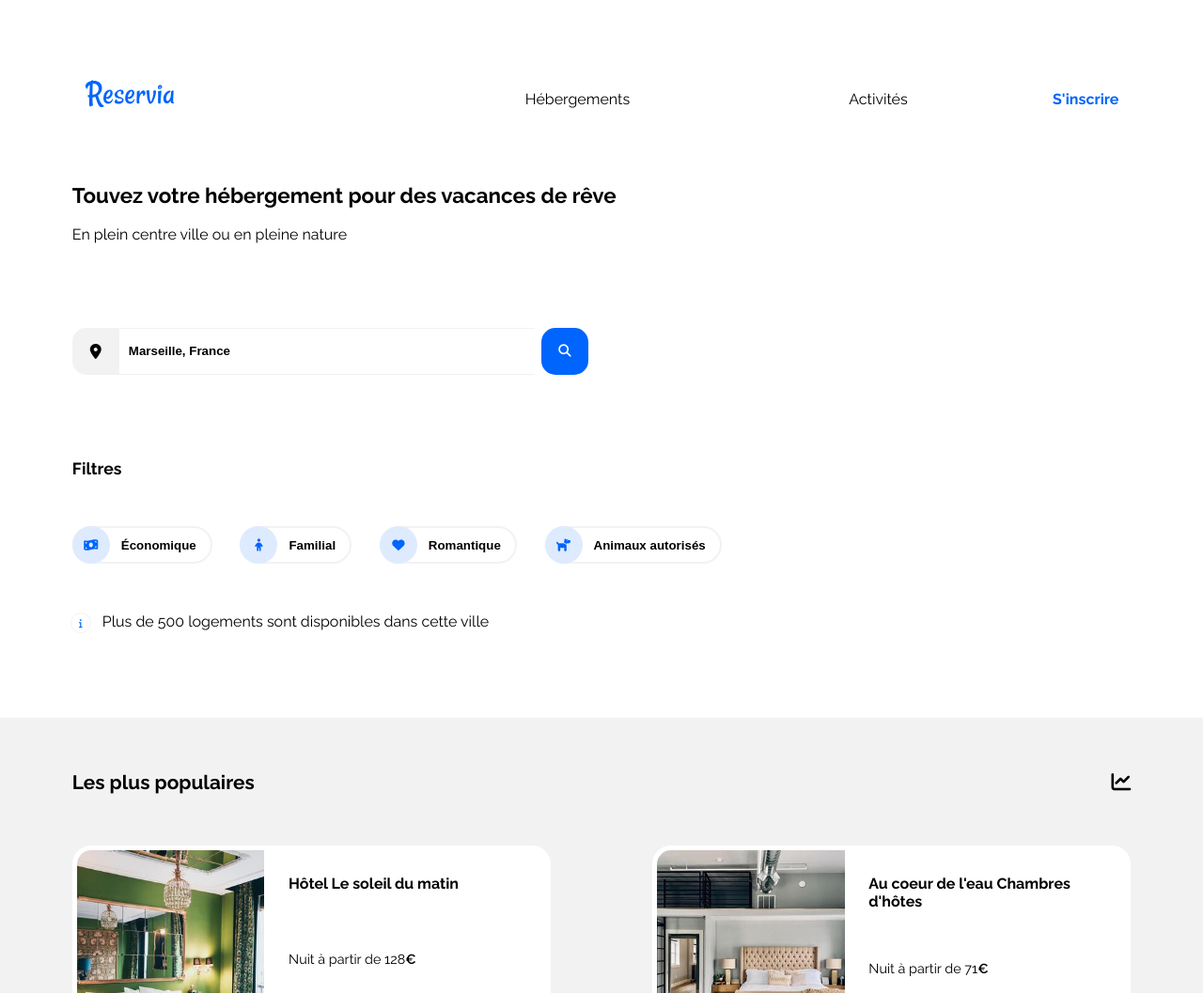
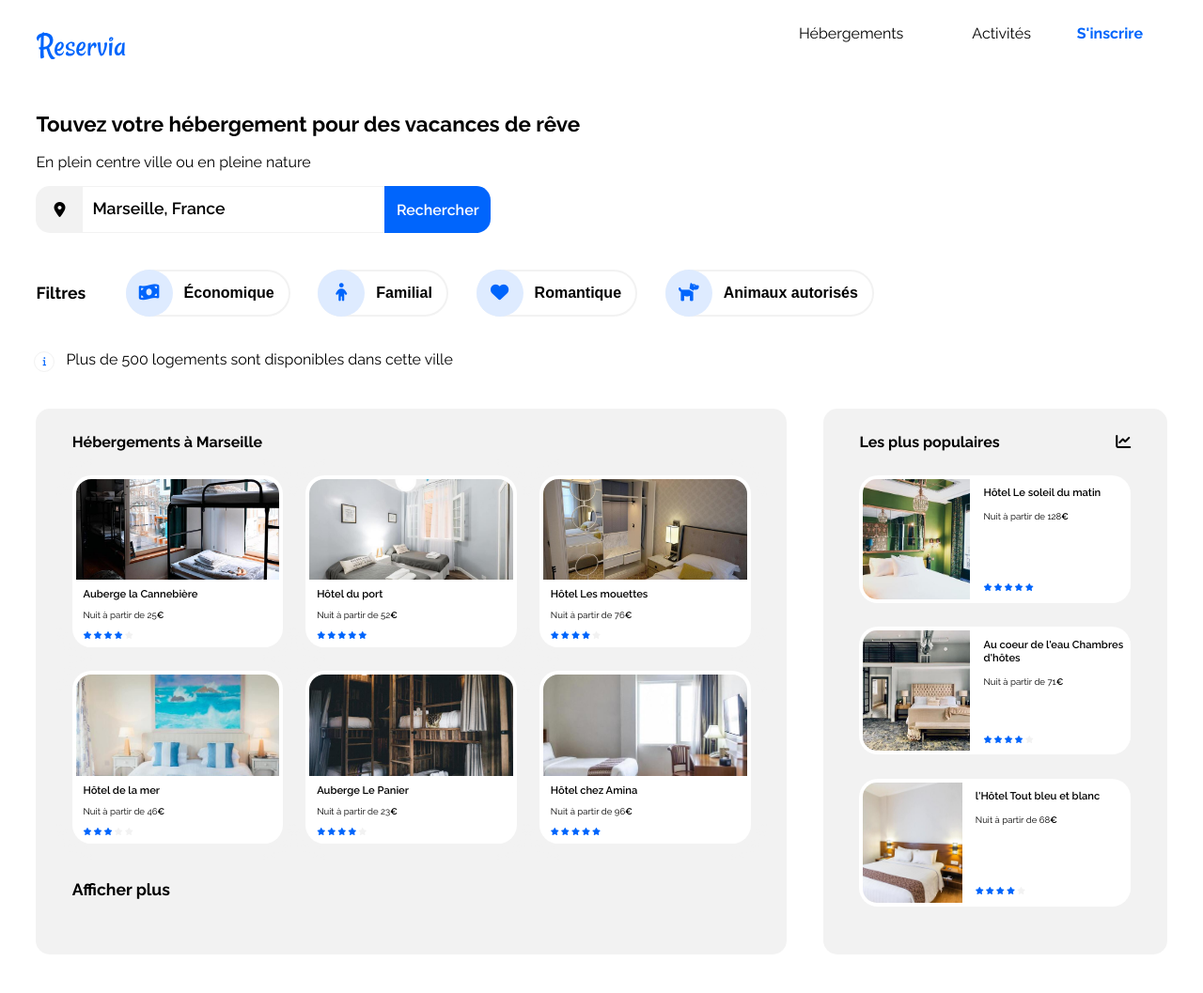
Before and after one commit to davidguerradsc/DavidGuerraDaSilvaCravo_2_23032021, a plain HTML site: page index.html in a window 1280 px wide. Shown: the top 1057 px of the page at 94% size. Drawn offline with Linux system fonts and the light colour scheme.

Commit message:
responsive - desktop
Add desktop size version

```diff
--- /dev/null
+++ b/Assets/css/large-style.css
@@ -0,0 +1,254 @@
+.end-section {
+   padding-bottom: 3vw;
+}
+
+.card-title, .card-title-activite, .card-title-hebergement {
+    font-size: 0.7rem;
+    font-weight: 600;
+}
+
+/****** Header - start ******/
+
+header {
+    padding-bottom: 2vw;
+}
+
+.logo {
+    margin-top: 2vw;
+    margin-left: 3vw;
+}
+
+.menu {
+    top: 0;
+    position: absolute;
+}
+
+nav {
+    width: 25%;
+    margin-right: 0;
+}
+
+.list_menu {
+    margin: 0;
+    align-items: center;
+}
+
+.list_menu li {
+    padding-top: 2vw;
+}
+
+.list_menu li:hover {
+    border-bottom: none;
+    border-top: 2px solid var(--color-primary);
+    padding-top: 19px;
+}
+
+.inscription {
+    margin: 0;
+}
+
+.inscription a {
+    margin-right: 5vw;
+    padding-top: 2vw;
+}
+
+.padding {
+    padding-left: 3vw;
+    padding-right: 3vw;
+}
+
+/****** Header - end ******/
+
+/****** Recherche - start ******/
+
+.champ-recherche {
+    margin-top: 0;
+}
+
+.input-recherche {
+    width: 50%;
+}
+
+.input-recherche::placeholder {
+    font-size: 1.1rem;
+    font-weight: 600;
+}
+
+.button-search {
+    display: unset;
+    border: none;
+    background: var(--color-primary);
+    color: white;
+    font-weight: 600;
+    padding: 0 1vw;
+    border-radius: 0 var(--border-radius-search) var(--border-radius-search) 0;
+    font-size: 1rem;
+}
+
+.icon-search {
+    display: none;
+}
+
+/****** Recherche - end ******/
+
+/****** Filtres - start ******/
+
+.filtres h3 {
+    display: inline-flex;
+    padding-right: 3vw;
+}
+
+.bouton-filtre {
+    margin-bottom: 2vw;
+}
+
+.filtre-value {
+    height: 46px;
+    font-size: 1rem;
+}
+
+.icon-filtre {
+    height: 50px;
+    width: 50px;
+    font-size: 1.2rem;
+}
+
+
+/****** Filtres - end ******/
+
+/****** section des hebergements - start ******/
+
+.global-hebergement {
+    display: flex;
+    flex-direction: row-reverse;
+    justify-content: space-between;
+    padding-left: 3vw;
+    padding-right: 3vw;
+}
+
+.populaires, .hebergement {
+    border-radius: var(--border-radius-search);
+}
+
+.card-populaire, .card-hebergement {
+    margin: 1vw 0;
+    border: 4px solid white;
+}
+
+.titre {
+    padding-top: 1vw;
+}
+
+.titre i, .titre h2 {
+    font-size: 1rem;
+}
+
+/****** section des hebergements - end ******/
+
+/****** Populaires - start ******/
+
+.populaires {
+    width: 24%;
+}
+
+.card-populaire {
+    height: 10vw;
+    border-right: none;
+}
+
+.info-populaire {
+    padding: .6vw;
+    padding-left: 1.1vw;
+}
+
+.card-content{
+    margin-bottom: 0.7vw;
+}
+
+.card-content {
+    font-size: 0.6rem;
+    margin: 0;
+}
+
+.card-title {
+    margin-bottom: 1vw;
+}
+
+/****** Populaires - end ******/
+
+/****** Hébergement - start ******/
+
+.hebergement {
+    width: 60%;
+    background: var(--background-color);
+}
+
+.card-hebergement {
+    width: 30%;
+    height: 14vw;
+    border-bottom: none;
+}
+
+.info-hebergement {
+    height: 100%;
+    padding: .6vw;
+}
+
+.card-content-hebergement {
+    font-size: 0.6rem;
+    padding-top: 0;
+    padding-bottom: 0;
+}
+
+.card-rate {
+    font-size: 0.5rem;
+}
+
+.plus-hebergement {
+    margin-top: 2vw;
+}
+
+/****** Hébergement - end ******/
+
+/****** Activités - start ******/
+
+.card-activite {
+    margin-top: 0;
+    width: auto;
+    height: -webkit-fill-available;
+}
+
+.card-activite-2 {
+    height: 45%;
+}
+
+.block-cards-activite {
+    display: flex;
+    justify-content: space-between;
+    width: 48%;
+    height: 30vw;
+}
+
+.sous-block-cards-activite {
+    width: 46%;
+    display: flex;
+    flex-direction: column;
+    justify-content: space-between;
+}
+
+
+
+/****** Activités - end ******/
+
+/****** Footer - start ******/
+
+footer {
+    justify-content: space-between;
+}
+
+.liens-footer {
+    width: 33%;
+}
+
+
+/****** Footer - end ******/
--- a/Assets/css/medium-style.css
+++ b/Assets/css/medium-style.css
@@ -80,6 +80,10 @@ nav {
 
 /***** Hebergement - start *****/
 
+.global-hebergement {
+    padding: 0;
+}
+
 .card-hebergement {
     width: 39vw;
     height: 35vw;
--- a/Assets/css/style.css
+++ b/Assets/css/style.css
@@ -5,15 +5,18 @@
     --border-radius-search: 15px;
 }
 
-.padding-6 {
+.padding {
     padding-left: 6vw;
     padding-right: 6vw;
 }
 
 body {
     margin: 0;
+    color: black;
+}
+
+body,.input-recherche::placeholder, .button-search {
     font-family: "Raleway", sans-serif;
-    color: black;
 }
 
 .card-title, .card-title-activite, .card-title-hebergement {
@@ -89,6 +92,10 @@ header {
 
 /***** Recherche - start *****/
 
+.button-search {
+    display: none;
+}
+
 .accroche {
     font-size: 1.4rem;
 }
@@ -123,6 +130,7 @@ header {
 .input-recherche::placeholder {
     color: black;
     font-weight: bold;
+    font-family: "Raleway", sans-serif;
 }
 
 .icon-search {
--- a/index.html
+++ b/index.html
@@ -26,6 +26,11 @@
             rel="stylesheet"
             media="screen and (min-width: 768px)"
             href="./Assets/css/medium-style.css"
+        />
+        <link
+            rel="stylesheet"
+            media="screen and (min-width: 1024px)"
+            href="./Assets/css/large-style.css"
         />
 
         <title>Réservia</title>
@@ -57,8 +62,8 @@
         </header>
         <main>
             <!-- Start Section - Recherche -->
-            <section class="recherche padding-6 end-section">
-                <h1 class="hidden" >réservia</h1>
+            <section class="recherche padding end-section">
+                <h1 class="hidden">réservia</h1>
                 <h2 class="accroche">
                     Touvez votre hébergement pour des vacances de rêve
                 </h2>
@@ -77,13 +82,14 @@
                     <button class="icon-search">
                         <i class="fas fa-search"></i>
                     </button>
+                    <button class="button-search">Rechercher</button>
                 </div>
             </section>
 
             <!-- End Section - Recherche -->
 
             <!-- Start Section - Filtres -->
-            <section class="filtres padding-6 end-section">
+            <section class="filtres padding end-section">
                 <h3>Filtres</h3>
 
                 <button class="bouton-filtre">
@@ -135,9 +141,9 @@
 
             <!-- End Section - Filtres -->
 
+            <section class="global-hebergement end-section">
                 <!-- Start Section - Les plus populaires -->
-
-            <section class="populaires padding-6 end-section">
+                <aside class="populaires padding end-section">
                     <div class="titre">
                         <h2>Les plus populaires</h2>
                         <i class="fas fa-chart-line"></i>
@@ -153,13 +159,18 @@
                             />
                             <!-- </figure> -->
                             <div class="info-populaire">
-                            <h3 class="card-title">Hôtel Le soleil du matin</h3>
+                                <div>
+                                    <h3 class="card-title">
+                                        Hôtel Le soleil du matin
+                                    </h3>
 
                                     <p class="card-content">
-                                Nuit à partir de 128<span class="symbole-euro"
+                                        Nuit à partir de 128<span
+                                            class="symbole-euro"
                                             >€</span
                                         >
                                     </p>
+                                </div>
 
                                 <div class="card-rate">
                                     <i class="fas fa-star"></i>
@@ -180,13 +191,18 @@
                             />
                             <!-- </figure> -->
                             <div class="info-populaire">
-                            <h3 class="card-title">Au coeur de l'eau Chambres d'hôtes</h3>
+                                <div>
+                                    <h3 class="card-title">
+                                        Au coeur de l'eau Chambres d'hôtes
+                                    </h3>
 
                                     <p class="card-content">
-                                Nuit à partir de 71<span class="symbole-euro"
+                                        Nuit à partir de 71<span
+                                            class="symbole-euro"
                                             >€</span
                                         >
                                     </p>
+                                </div>
 
                                 <div class="card-rate">
                                     <i class="fas fa-star"></i>
@@ -207,13 +223,18 @@
                             />
                             <!-- </figure> -->
                             <div class="info-populaire">
-                            <h3 class="card-title">l'Hôtel Tout bleu et blanc</h3>
+                                <div>
+                                    <h3 class="card-title">
+                                        l'Hôtel Tout bleu et blanc
+                                    </h3>
 
                                     <p class="card-content">
-                                Nuit à partir de 68<span class="symbole-euro"
+                                        Nuit à partir de 68<span
+                                            class="symbole-euro"
                                             >€</span
                                         >
                                     </p>
+                                </div>
 
                                 <div class="card-rate">
                                     <i class="fas fa-star"></i>
@@ -225,9 +246,12 @@
                             </div>
                         </a>
                     </div>
-            </section>
+                </aside>
 
-            <section id="hebergement" class="padding-6 end-section">
+                <section
+                    id="hebergement"
+                    class="hebergement padding end-section"
+                >
                     <div class="titre">
                         <h2>Hébergements à Marseille</h2>
                     </div>
@@ -247,7 +271,8 @@
                                 </h3>
 
                                 <p class="card-content-hebergement">
-                                Nuit à partir de 25<span class="symbole-euro"
+                                    Nuit à partir de 25<span
+                                        class="symbole-euro"
                                         >€</span
                                     >
                                 </p>
@@ -276,7 +301,8 @@
                                 </h3>
 
                                 <p class="card-content-hebergement">
-                                Nuit à partir de 52<span class="symbole-euro"
+                                    Nuit à partir de 52<span
+                                        class="symbole-euro"
                                         >€</span
                                     >
                                 </p>
@@ -305,7 +331,8 @@
                                 </h3>
 
                                 <p class="card-content-hebergement">
-                                Nuit à partir de 76<span class="symbole-euro"
+                                    Nuit à partir de 76<span
+                                        class="symbole-euro"
                                         >€</span
                                     >
                                 </p>
@@ -334,7 +361,8 @@
                                 </h3>
 
                                 <p class="card-content-hebergement">
-                                Nuit à partir de 46<span class="symbole-euro"
+                                    Nuit à partir de 46<span
+                                        class="symbole-euro"
                                         >€</span
                                     >
                                 </p>
@@ -363,7 +391,8 @@
                                 </h3>
 
                                 <p class="card-content-hebergement">
-                                Nuit à partir de 23<span class="symbole-euro"
+                                    Nuit à partir de 23<span
+                                        class="symbole-euro"
                                         >€</span
                                     >
                                 </p>
@@ -392,7 +421,8 @@
                                 </h3>
 
                                 <p class="card-content-hebergement">
-                                Nuit à partir de 96<span class="symbole-euro"
+                                    Nuit à partir de 96<span
+                                        class="symbole-euro"
                                         >€</span
                                     >
                                 </p>
@@ -409,16 +439,21 @@
                     </div>
 
                     <div class="plus-hebergement">
-                    <a href="#" class="lien-plus-hebergement">Afficher plus</a>
+                        <a href="#" class="lien-plus-hebergement"
+                            >Afficher plus</a
+                        >
                     </div>
                 </section>
+            </section>
 
-            <section id="activite" class="padding-6 end-section">
+            <section id="activite" class="padding end-section">
                 <div class="titre-activite">
                     <h2>Activités à Marseille</h2>
                 </div>
 
-                <div  class="global-cards-activite">
+                <div class="global-cards-activite">
+                    <div class="block-cards-activite">
+                        <div class="sous-block-cards-activite">
                             <a href="#" class="card-activite">
                                 <!-- <figure class="image-populaire"> -->
                                 <img
@@ -428,11 +463,15 @@
                                 />
                                 <!-- </figure> -->
                                 <div class="info-activite">
-                            <h3 class="card-title-activite">Vieux Port</h3>
+                                    <h3 class="card-title-activite">
+                                        Vieux Port
+                                    </h3>
                                 </div>
                             </a>
+                        </div>
 
-                    <a href="#" class="card-activite">
+                        <div class="sous-block-cards-activite">
+                            <a href="#" class="card-activite card-activite-2">
                                 <!-- <figure class="image-populaire"> -->
                                 <img
                                     src="./Assets/images/Activites/paul-hermann-QFTrLdQIRhI-unsplash.jpg"
@@ -447,7 +486,7 @@
                                 </div>
                             </a>
 
-                    <a href="#" class="card-activite">
+                            <a href="#" class="card-activite card-activite-2">
                                 <!-- <figure class="image-populaire"> -->
                                 <img
                                     src="./Assets/images/Activites/kevin-hikari-rV_Qd1l-VXg-unsplash.jpg"
@@ -456,10 +495,16 @@
                                 />
                                 <!-- </figure> -->
                                 <div class="info-activite">
-                            <h3 class="card-title-activite">Îles du Frioul</h3>
+                                    <h3 class="card-title-activite">
+                                        Îles du Frioul
+                                    </h3>
                                 </div>
                             </a>
+                        </div>
+                    </div>
 
+                    <div class="block-cards-activite">
+                        <div class="sous-block-cards-activite">
                             <a href="#" class="card-activite">
                                 <!-- <figure class="image-populaire"> -->
                                 <img
@@ -474,8 +519,10 @@
                                     </h3>
                                 </div>
                             </a>
+                        </div>
 
-                    <a href="#" class="card-activite">
+                        <div class="sous-block-cards-activite">
+                            <a href="#" class="card-activite card-activite-2">
                                 <!-- <figure class="image-populaire"> -->
                                 <img
                                     src="./Assets/images/Activites/florian-wehde-xW9e8gdotxI-unsplash.jpg"
@@ -490,7 +537,7 @@
                                 </div>
                             </a>
 
-                    <a href="#" class="card-activite">
+                            <a href="#" class="card-activite card-activite-2">
                                 <!-- <figure class="image-populaire"> -->
                                 <img
                                     src="./Assets/images/Activites/lena-paulin-wH2-EJoDcV0-unsplash.jpg"
@@ -499,9 +546,13 @@
                                 />
                                 <!-- </figure> -->
                                 <div class="info-activite">
-                            <h3 class="card-title-activite">Parc Longchamp</h3>
+                                    <h3 class="card-title-activite">
+                                        Parc Longchamp
+                                    </h3>
                                 </div>
                             </a>
+                        </div>
+                    </div>
                 </div>
             </section>
             <!-- End Section - Les plus populaires -->
```
Lines whose indentation alone changed are shown as unchanged.
